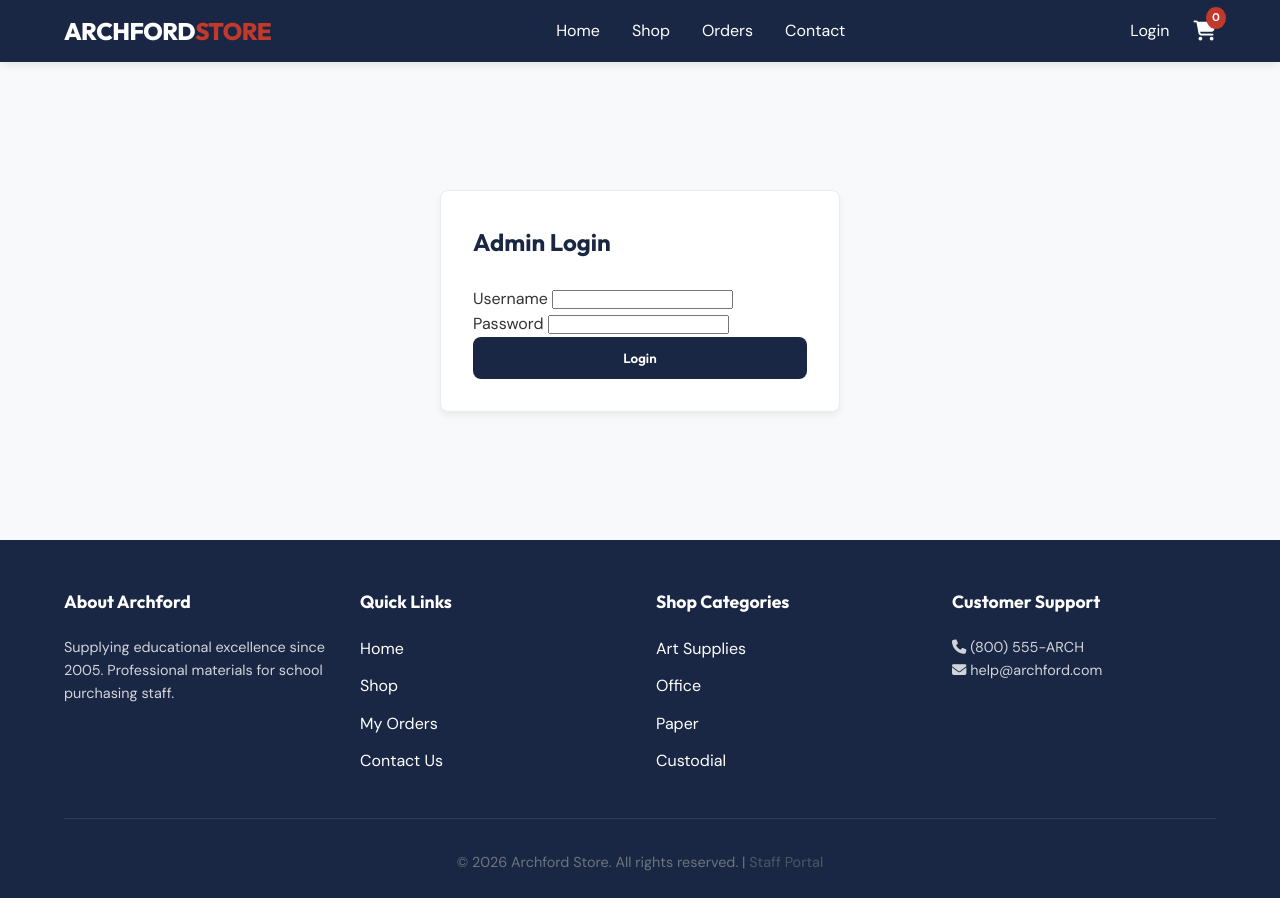
After one commit to Dtess67/archford-store, a Flask app: page /admin/login in a window 1280 px wide. The commit adds this page. Run offline with Flask 3, Linux system fonts and the light colour scheme.

Commit message:
Admin panel - product management and contact editor

```diff
--- a/app.py
+++ b/app.py
@@ -1,5 +1,6 @@
-from flask import Flask, render_template, request, redirect, url_for, session, jsonify
+from flask import Flask, render_template, request, redirect, url_for, session, jsonify, flash
 import database
+from functools import wraps
 
 app = Flask(__name__)
 app.config['TEMPLATES_AUTO_RELOAD'] = True
@@ -174,7 +175,102 @@ def orders():
 # ─── CONTACT ────────────────────────────────────────
 @app.route('/contact')
 def contact():
-    return render_template('contact.html')
+    settings = database.get_settings()
+    return render_template('contact.html', settings=settings)
+
+# ─── ADMIN ──────────────────────────────────────────
+
+def admin_required(f):
+    @wraps(f)
+    def decorated_function(*args, **kwargs):
+        if 'admin' not in session:
+            return redirect(url_for('admin_login'))
+        return f(*args, **kwargs)
+    return decorated_function
+
+@app.route('/admin/login', methods=['GET', 'POST'])
+def admin_login():
+    if request.method == 'POST':
+        username = request.form.get('username')
+        password = request.form.get('password')
+        if username == 'admin' and password == 'archford-admin-2026':
+            session['admin'] = True
+            return redirect(url_for('admin_dashboard'))
+        return render_template('admin.html', error='Invalid admin credentials')
+    return render_template('admin.html')
+
+@app.route('/admin/logout')
+def admin_logout():
+    session.pop('admin', None)
+    return redirect(url_for('admin_login'))
+
+@app.route('/admin/dashboard')
+@admin_required
+def admin_dashboard():
+    stats = database.get_admin_stats()
+    return render_template('admin.html', stats=stats)
+
+@app.route('/admin/products')
+@admin_required
+def admin_products():
+    products = database.get_all_products()
+    return render_template('admin.html', products=products)
+
+@app.route('/admin/products/edit/<item_id>', methods=['GET', 'POST'])
+@admin_required
+def admin_product_edit(item_id):
+    product = database.get_product(item_id)
+    if request.method == 'POST':
+        data = {
+            'name': request.form.get('name'),
+            'description': request.form.get('description'),
+            'price': float(request.form.get('price')),
+            'pkg': request.form.get('pkg'),
+            'cat': request.form.get('cat'),
+            'active': int(request.form.get('active'))
+        }
+        database.update_product(item_id, data)
+        flash('Product updated successfully!', 'success')
+        return redirect(url_for('admin_products'))
+
+    categories = database.get_categories()
+    return render_template('admin.html', product=product, categories=categories)
+
+@app.route('/admin/products/new', methods=['GET', 'POST'])
+@admin_required
+def admin_product_new():
+    if request.method == 'POST':
+        data = {
+            'id': request.form.get('id'),
+            'name': request.form.get('name'),
+            'description': request.form.get('description'),
+            'price': float(request.form.get('price')),
+            'pkg': request.form.get('pkg'),
+            'cat': request.form.get('cat'),
+            'active': int(request.form.get('active'))
+        }
+        database.add_product(data)
+        flash('New product added successfully!', 'success')
+        return redirect(url_for('admin_products'))
+
+    categories = database.get_categories()
+    return render_template('admin.html', categories=categories)
+
+@app.route('/admin/contact', methods=['GET', 'POST'])
+@admin_required
+def admin_contact():
+    if request.method == 'POST':
+        data = {
+            'address': request.form.get('address'),
+            'phone': request.form.get('phone'),
+            'hours': request.form.get('hours')
+        }
+        database.update_settings(data)
+        flash('Contact information updated!', 'success')
+        return redirect(url_for('admin_dashboard'))
+
+    settings = database.get_settings()
+    return render_template('admin.html', settings=settings)
 
 # ─── RUN ────────────────────────────────────────────
 if __name__ == '__main__':
--- /dev/null
+++ b/templates/admin.html
@@ -0,0 +1,224 @@
+{% extends "base.html" %}
+
+{% block title %}Admin Panel - Archford Store{% endblock %}
+
+{% block styles %}
+.admin-container {
+    padding: 2rem 0;
+}
+.admin-header {
+    display: flex;
+    justify-content: space-between;
+    align-items: center;
+    margin-bottom: 2rem;
+}
+.admin-card {
+    background: var(--white);
+    padding: 2rem;
+    border-radius: var(--border-radius);
+    border: 1px solid var(--light-gray);
+    box-shadow: 0 4px 6px rgba(0,0,0,0.05);
+    margin-bottom: 2rem;
+}
+.stats-grid {
+    display: grid;
+    grid-template-columns: repeat(auto-fit, minmax(200px, 1fr));
+    gap: 1.5rem;
+    margin-bottom: 2rem;
+}
+.stat-card {
+    background: var(--primary-color);
+    color: var(--white);
+    padding: 1.5rem;
+    border-radius: var(--border-radius);
+    text-align: center;
+}
+.stat-card h3 {
+    color: var(--white);
+    font-size: 2.5rem;
+    margin-bottom: 0.5rem;
+}
+.stat-card p {
+    font-size: 1rem;
+    opacity: 0.8;
+}
+.admin-nav {
+    display: flex;
+    gap: 1rem;
+    margin-bottom: 2rem;
+    overflow-x: auto;
+    padding-bottom: 0.5rem;
+}
+.admin-nav a {
+    padding: 0.5rem 1rem;
+    background: #e9ecef;
+    border-radius: 4px;
+    white-space: nowrap;
+}
+.admin-nav a.active {
+    background: var(--primary-color);
+    color: var(--white);
+}
+.btn-edit {
+    background: var(--secondary-color);
+    color: var(--white);
+    padding: 0.3rem 0.8rem;
+    border-radius: 4px;
+    font-size: 0.85rem;
+}
+.login-form {
+    max-width: 400px;
+    margin: 4rem auto;
+}
+{% endblock %}
+
+{% block content %}
+<div class="admin-container">
+    {% if not session.admin and request.endpoint == 'admin_login' %}
+        <div class="admin-card login-form">
+            <h2>Admin Login</h2>
+            <form action="{{ url_for('admin_login') }}" method="POST" style="margin-top: 1.5rem;">
+                <div class="form-group">
+                    <label>Username</label>
+                    <input type="text" name="username" class="form-control" required>
+                </div>
+                <div class="form-group">
+                    <label>Password</label>
+                    <input type="password" name="password" class="form-control" required>
+                </div>
+                {% if error %}
+                    <p style="color: var(--secondary-color); margin-bottom: 1rem;">{{ error }}</p>
+                {% endif %}
+                <button type="submit" class="btn" style="background: var(--primary-color); color: white; width: 100%; padding: 0.8rem;">Login</button>
+            </form>
+        </div>
+    {% elif session.admin %}
+        <div class="admin-header">
+            <h1>Admin Panel</h1>
+            <a href="{{ url_for('admin_logout') }}" class="nav-link"><i class="fas fa-sign-out-alt"></i> Logout</a>
+        </div>
+
+        <div class="admin-nav">
+            <a href="{{ url_for('admin_dashboard') }}" class="{% if request.endpoint == 'admin_dashboard' %}active{% endif %}">Dashboard</a>
+            <a href="{{ url_for('admin_products') }}" class="{% if 'products' in request.endpoint %}active{% endif %}">Products</a>
+            <a href="{{ url_for('admin_contact') }}" class="{% if request.endpoint == 'admin_contact' %}active{% endif %}">Contact Info</a>
+        </div>
+
+        {% if request.endpoint == 'admin_dashboard' %}
+            <div class="stats-grid">
+                <div class="stat-card">
+                    <h3>{{ stats.products }}</h3>
+                    <p>Total Products</p>
+                </div>
+                <div class="stat-card">
+                    <h3>{{ stats.orders }}</h3>
+                    <p>Total Orders</p>
+                </div>
+                <div class="stat-card">
+                    <h3>{{ stats.users }}</h3>
+                    <p>Total Users</p>
+                </div>
+            </div>
+        {% elif request.endpoint == 'admin_products' %}
+            <div class="admin-card">
+                <div style="display: flex; justify-content: space-between; align-items: center; margin-bottom: 1rem;">
+                    <h2>Product Management</h2>
+                    <a href="{{ url_for('admin_product_new') }}" class="btn" style="background: var(--primary-color); color: white; padding: 0.5rem 1rem;">+ New Product</a>
+                </div>
+                <table>
+                    <thead>
+                        <tr>
+                            <th>ID</th>
+                            <th>Name</th>
+                            <th>Category</th>
+                            <th>Price</th>
+                            <th>Active</th>
+                            <th>Action</th>
+                        </tr>
+                    </thead>
+                    <tbody>
+                        {% for product in products %}
+                        <tr>
+                            <td>{{ product.id }}</td>
+                            <td>{{ product.name }}</td>
+                            <td>{{ product.cat }}</td>
+                            <td>${{ "%.2f"|format(product.price) }}</td>
+                            <td>{{ 'Yes' if product.active else 'No' }}</td>
+                            <td><a href="{{ url_for('admin_product_edit', item_id=product.id) }}" class="btn-edit">Edit</a></td>
+                        </tr>
+                        {% endfor %}
+                    </tbody>
+                </table>
+            </div>
+        {% elif request.endpoint in ['admin_product_edit', 'admin_product_new'] %}
+            <div class="admin-card">
+                <h2>{% if product %}Edit Product: {{ product.id }}{% else %}New Product{% endif %}</h2>
+                <form method="POST" style="margin-top: 1.5rem;">
+                    <div class="grid" style="display: grid; grid-template-columns: 1fr 1fr; gap: 1rem;">
+                        <div class="form-group">
+                            <label>Product ID</label>
+                            <input type="text" name="id" class="form-control" value="{{ product.id if product else '' }}" {% if product %}readonly{% endif %} required>
+                        </div>
+                        <div class="form-group">
+                            <label>Name</label>
+                            <input type="text" name="name" class="form-control" value="{{ product.name if product else '' }}" required>
+                        </div>
+                    </div>
+                    <div class="form-group">
+                        <label>Description</label>
+                        <textarea name="description" class="form-control" rows="3">{{ product.description if product else '' }}</textarea>
+                    </div>
+                    <div class="grid" style="display: grid; grid-template-columns: 1fr 1fr 1fr; gap: 1rem;">
+                        <div class="form-group">
+                            <label>Price</label>
+                            <input type="number" step="0.01" name="price" class="form-control" value="{{ product.price if product else '' }}" required>
+                        </div>
+                        <div class="form-group">
+                            <label>Packaging</label>
+                            <input type="text" name="pkg" class="form-control" value="{{ product.pkg if product else '' }}">
+                        </div>
+                        <div class="form-group">
+                            <label>Category</label>
+                            <select name="cat" class="form-control">
+                                {% for cat in categories %}
+                                <option value="{{ cat.code }}" {% if product and product.cat == cat.code %}selected{% endif %}>{{ cat.description }}</option>
+                                {% endfor %}
+                            </select>
+                        </div>
+                    </div>
+                    <div class="form-group">
+                        <label>Active</label>
+                        <select name="active" class="form-control">
+                            <option value="1" {% if not product or product.active %}selected{% endif %}>Yes</option>
+                            <option value="0" {% if product and not product.active %}selected{% endif %}>No</option>
+                        </select>
+                    </div>
+                    <div style="margin-top: 1rem; display: flex; gap: 1rem;">
+                        <button type="submit" class="btn" style="background: var(--primary-color); color: white; padding: 0.8rem 2rem;">Save Product</button>
+                        <a href="{{ url_for('admin_products') }}" class="btn" style="background: var(--gray); color: white; padding: 0.8rem 2rem;">Cancel</a>
+                    </div>
+                </form>
+            </div>
+        {% elif request.endpoint == 'admin_contact' %}
+            <div class="admin-card">
+                <h2>Edit Contact Information</h2>
+                <form method="POST" style="margin-top: 1.5rem;">
+                    <div class="form-group">
+                        <label>Address</label>
+                        <textarea name="address" class="form-control" rows="3">{{ settings.address }}</textarea>
+                    </div>
+                    <div class="form-group">
+                        <label>Phone</label>
+                        <input type="text" name="phone" class="form-control" value="{{ settings.phone }}">
+                    </div>
+                    <div class="form-group">
+                        <label>Hours</label>
+                        <input type="text" name="hours" class="form-control" value="{{ settings.hours }}">
+                    </div>
+                    <button type="submit" class="btn" style="background: var(--primary-color); color: white; padding: 0.8rem 2rem; margin-top: 1rem;">Update Settings</button>
+                </form>
+            </div>
+        {% endif %}
+    {% endif %}
+</div>
+{% endblock %}
--- a/templates/base.html
+++ b/templates/base.html
@@ -372,7 +372,7 @@
                 </div>
             </div>
             <div class="copyright">
-                &copy; 2026 Archford Store. All rights reserved.
+                &copy; 2026 Archford Store. All rights reserved. | <a href="{{ url_for('admin_login') }}" style="opacity: 0.6;">Staff Portal</a>
             </div>
         </div>
     </footer>
```
Also changed, not shown: database.py (+84 -25 lines), templates/contact.html (+3 -4 lines).
